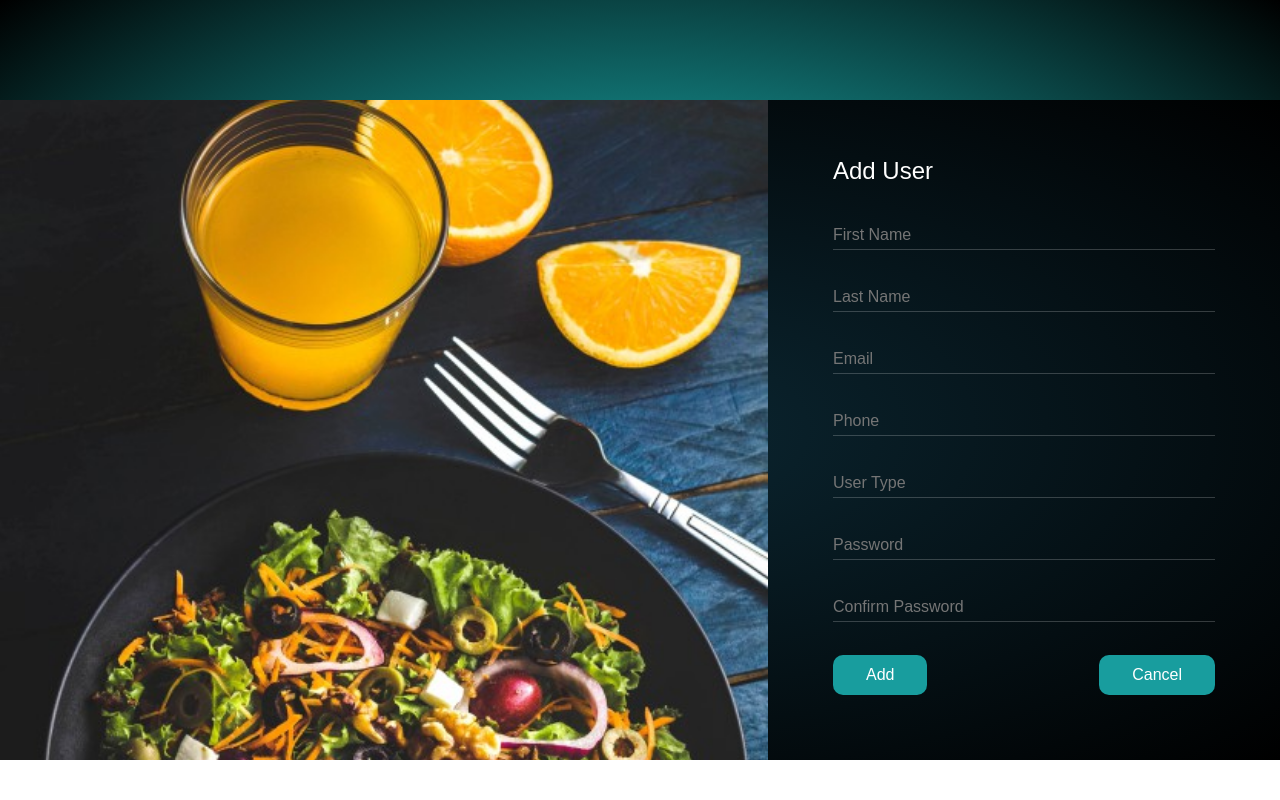
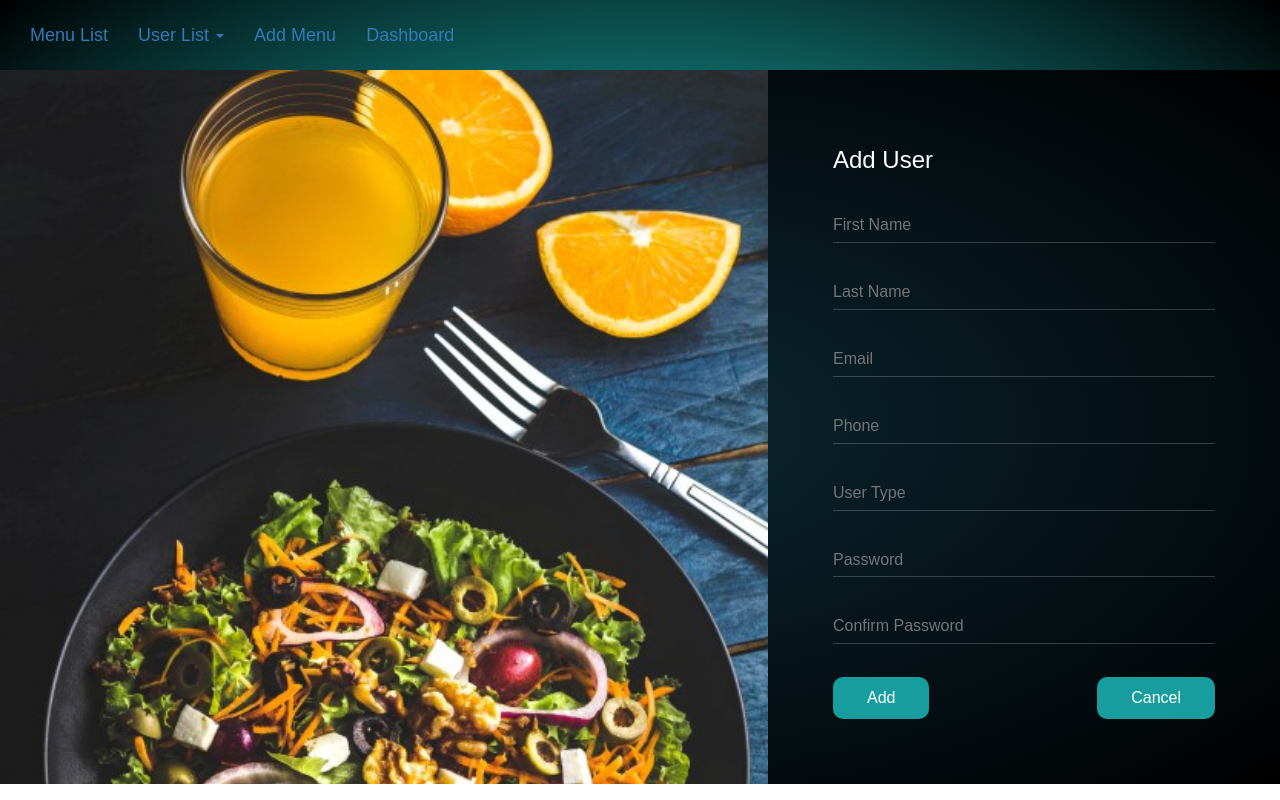
Before and after one commit to sami-mai/theKitchen, a plain HTML site: page user_management/add.html in a window 1280 px wide. Drawn offline with nearby package versions, Linux system fonts and the light colour scheme.

Commit message:
Add top-nav

```diff
--- a/user_management/add.html
+++ b/user_management/add.html
@@ -8,10 +8,40 @@
   <title>Add User</title>
 
   <!-- Main CSS-->
+  <link rel="stylesheet" href="https://maxcdn.bootstrapcdn.com/bootstrap/3.3.7/css/bootstrap.min.css">
   <link href="styles.css" rel="stylesheet" media="all">
 </head>
 
 <body>
+  <nav class="navbar navbar-fixed-top">
+    <div class="container-fluid">
+      <!-- <div class="navbar-header"> -->
+        <!-- <button type="button" class="navbar-toggle" data-toggle="collapse" data-target="#myNavbar">
+     <span class="icon-bar"></span>
+     <span class="icon-bar"></span>
+     <span class="icon-bar"></span>
+   </button> -->
+        <!-- <a class="navbar-brand"><span>V</span><span>i</span><span>v</span><span>i</span><span>a</span><span>n</span> <span>O</span><span>p</span><span>o</span><span>n</span><span>d</span><span>o</span><span>h</span></a> -->
+      <!-- </div> -->
+      <div class="collapse navbar-collapse" id="myNavbar">
+        <ul class="nav navbar-nav">
+          <li><a href="#">Menu List</a></li>
+          <li class="dropdown">
+            <a class="dropdown-toggle" data-toggle="dropdown" href="#">User List
+    <span class="caret"></span></a>
+            <ul class="dropdown-menu">
+              <li><a href="#add-user">Add User</a></li>
+              <li><a href="#edit-user">Edit User</a></li>
+            </ul>
+          </li>
+          <!-- <li><a href="#projects">PORTFOLIO</a></li> -->
+          <li><a href="#add-menu">Add Menu</a></li>
+          <li><a href="#dashboard">Dashboard</a></li>
+        </ul>
+      </div>
+    </div>
+  </nav>
+
   <div class="page-wrapper bg-gra-col main-padding font-poppins">
     <div class="wrapper wrapper--w780">
       <div class="card card-3">
--- a/user_management/styles.css
+++ b/user_management/styles.css
@@ -31,6 +31,29 @@
     background: none;
     border: none;
   }
+
+  /* .navbar {
+    color: white;
+  } */
+
+  li {
+    color: white;
+  }
+
+  .navbar {
+      /* background-color: #00406E; */
+      padding-top: 10px;
+      padding-bottom: 10px;
+      border-radius: 0px;
+      margin-bottom: 0px;
+      font-size: 18px;
+      /* font-family: 'Handlee', cursive; */
+  }
+
+  /* #myNavbar {
+    margin-bottom:0px;
+    font-size: 20px;
+  } */
 
   /* ==========================================================================
    #PAGE WRAPPER
@@ -72,7 +95,7 @@
    #SPACING
    ========================================================================== */
 .main-padding {
-    padding-top: 100px;
+    padding-top: 70px;
     /* padding-bottom: 75px; */
   }
 
```
